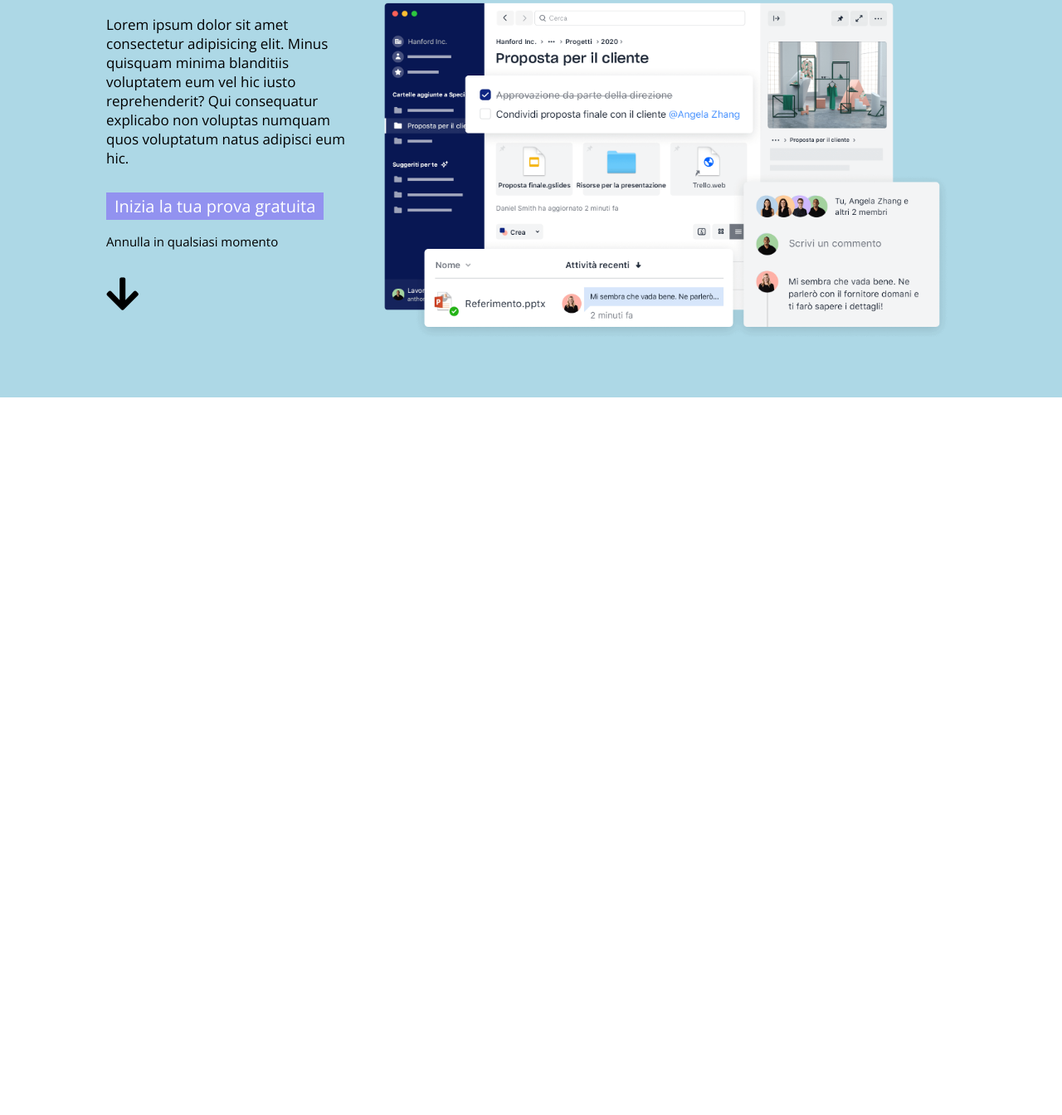
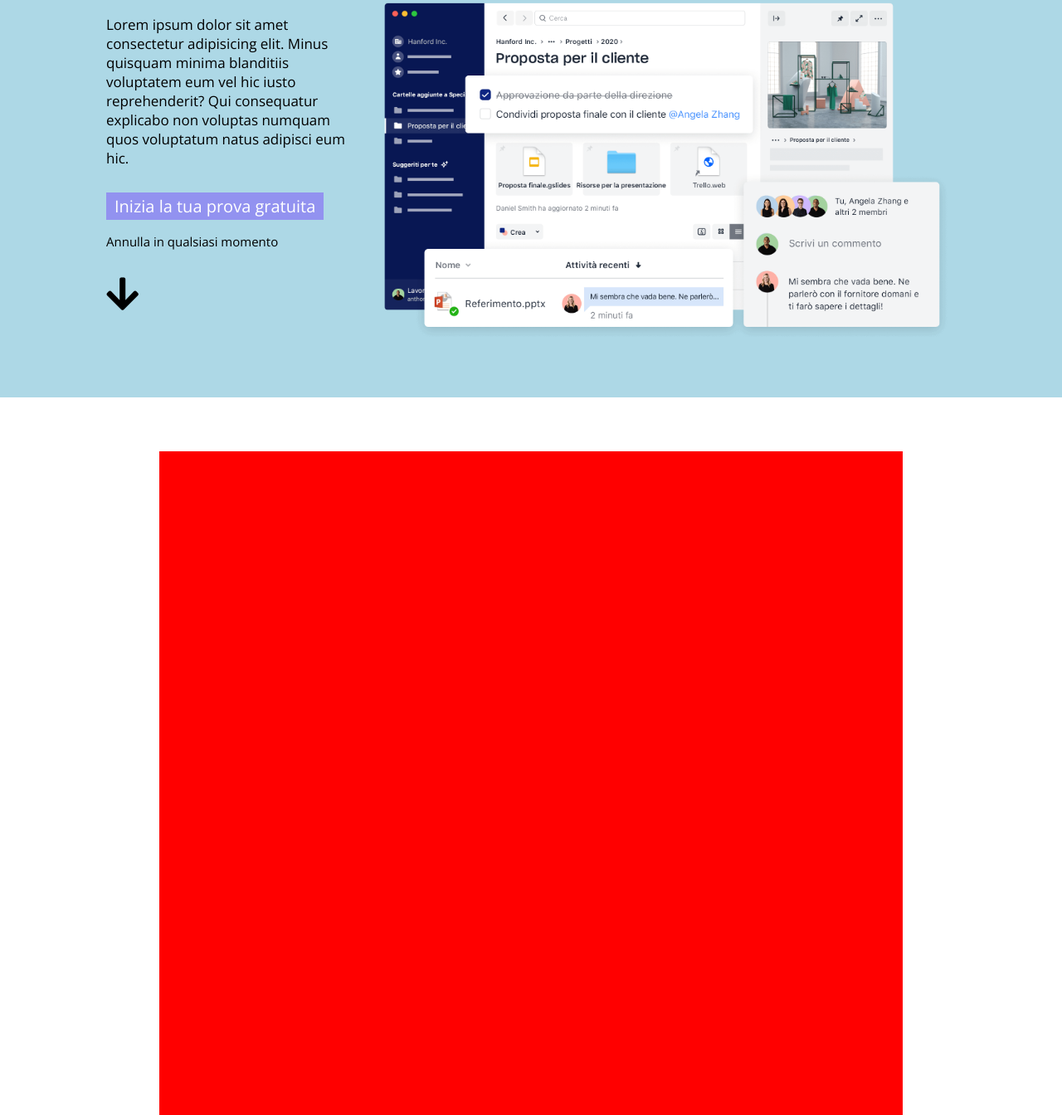
Before and after one commit to Passa69/htmlcss-dropbox, a plain HTML site: page index.html in a window 1280 px wide. Shown: the part 281-1625 px from the top of the page at 83% size. Before the commit the page ends 800 px from the top, so only its background shows below. Drawn offline with nearby package versions, Linux system fonts and the light colour scheme.

Commit message:
strcture main

```diff
--- a/css/style.css
+++ b/css/style.css
@@ -71,7 +71,7 @@ a {
 #head {
     height: 95vh;
     width: 80%;
-    margin: 0 auto;
+    margin: 0 auto 65px;
 }
 
 #title {
@@ -103,6 +103,12 @@ a {
 }
 
 /* main */
-
+.container {
+    width: 70%;
+    margin: 0 auto;
+    /* debug */
+    height: 800px;
+    background-color: red;
+}
 
 /* footer */
--- a/index.html
+++ b/index.html
@@ -84,7 +84,9 @@
     </header>
     <!-- corpo principale -->
     <main>
+        <div class="container">
 
+        </div>
     </main>
     <!-- footer -->
     <footer>
```
